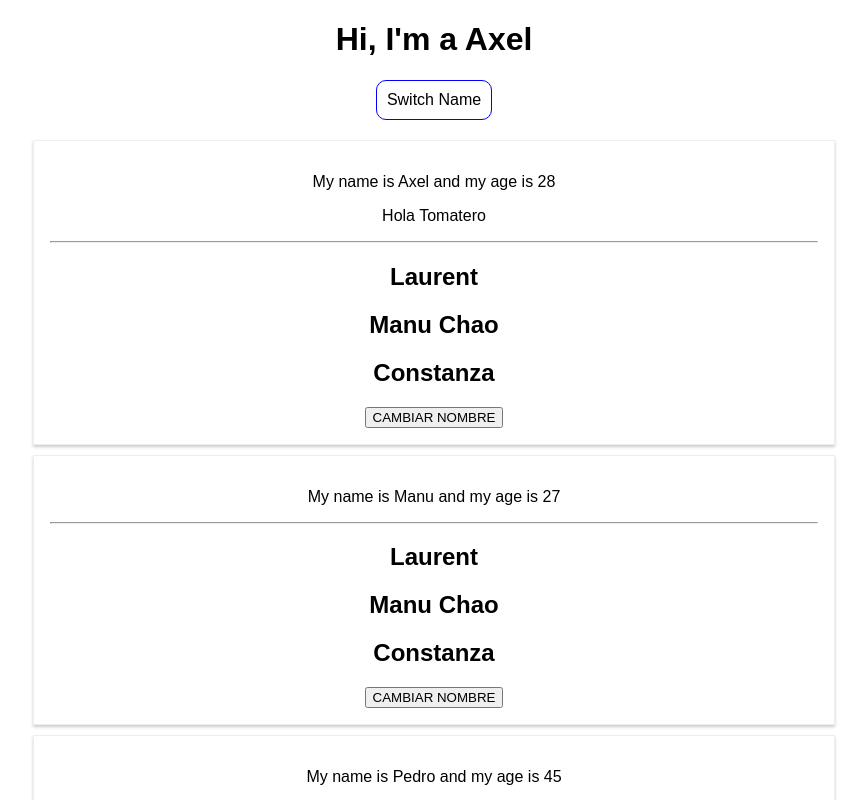
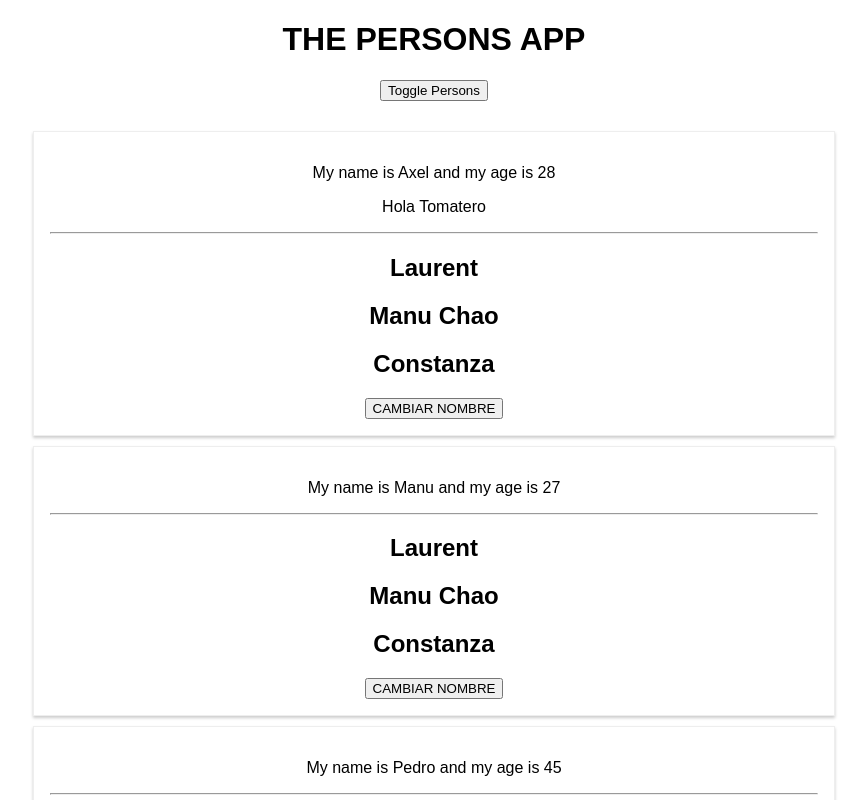
Before and after one commit to axelobscura/REACT-COMPLETE-GUIDE, a React (Create React App) app: page / in a window 1280 px wide. Shown: the top 800 px of the page, without its empty margins (206-1073 px from the left). Built offline with nearby package versions, Linux system fonts and the light colour scheme.

Commit message:
Dynamic content
Dynamic content

```diff
--- a/src/App.js
+++ b/src/App.js
@@ -10,7 +10,8 @@ class App extends Component {
       { name: 'Manu', age: 27},
       { name: 'Stephanie', age: 35}
     ],
-    otherState: 'Some other value'
+    otherState: 'Some other value',
+    showPersons: false
   }
 
   switchNameHandler = (newName)=>{
@@ -35,6 +36,13 @@ class App extends Component {
     })
   }
 
+  togglePersonsHandler = () => {
+    const doesShow = this.state.showPersons;
+    this.setState({
+      showPersons: !doesShow
+    })
+  }
+
   render() {
     const style = {
       backgroundColor: '#fff',
@@ -48,14 +56,17 @@ class App extends Component {
 
     return (
       <div className="App">
-        <h1>Hi, I'm a Axel</h1>
-        <button style={style} onClick={() => this.switchNameHandler('Tutifruti')}>Switch Name</button>
+        <h1>THE PERSONS APP</h1>
+        <button onClick={this.togglePersonsHandler} style={{marginBottom: '30px'}}>Toggle Persons</button>
+
+            <div>
               <Person name={this.state.persons[0].name} age={this.state.persons[0].age}>Hola Tomatero</Person>
               <Person name={this.state.persons[1].name} age={this.state.persons[1].age} />
               <Person name="Pedro" age="45" />
               <Person name="Luisa" age="55" />
               <hr/>
               <Personas nombre="Clodomiro" edad="90" click={this.switchNameHandler.bind(this, 'Zarapatreado')} changed={this.namedChangedHandler} />
+            </div> : null
       </div>
     );
   }
```
Lines whose indentation alone changed are shown as unchanged.
